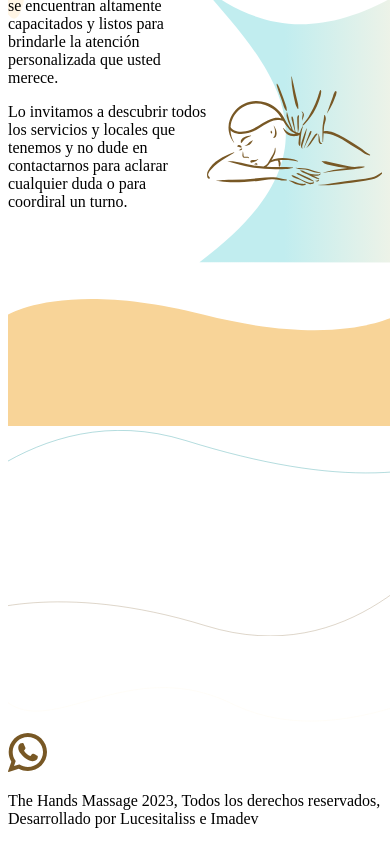
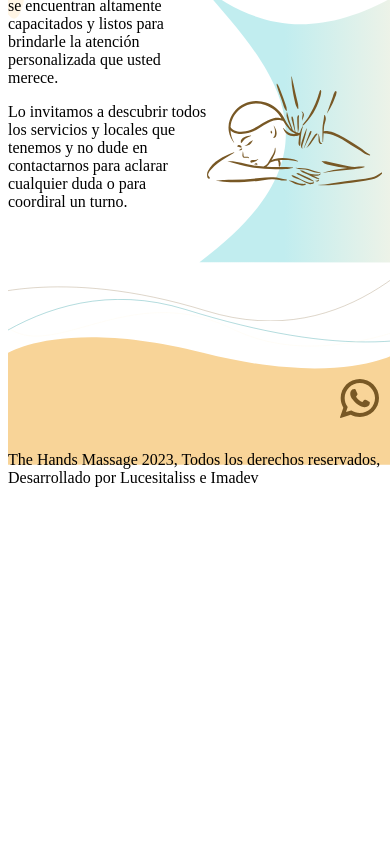
Before and after one commit to larts85/masaje_las_manos, a Next.js app: page / in a window 390 px wide. Shown: the part 2978-3822 px from the top of the page. After the commit the page ends 3489 px from the top, so only its background shows below. Built offline with nearby package versions, Linux system fonts and the light colour scheme.

Commit message:
home responsive

```diff
--- a/src/components/Footer/FooterBackground.tsx
+++ b/src/components/Footer/FooterBackground.tsx
@@ -1,8 +1,9 @@
 import { FC } from 'react'
+import style from './footer.module.css'
 
 const FooterBackground: FC = () => {
   return (
-    <div className="absolute top-[-2vw] xxl:top-[-20px] -z-10 w-full">
+    <div className={style.footerBackground}>
       <svg
         width="100vw"
         height="auto"
--- a/src/components/Footer/FooterLineOne.tsx
+++ b/src/components/Footer/FooterLineOne.tsx
@@ -1,8 +1,9 @@
 import { FC } from 'react'
+import style from './footer.module.css'
 
 const FooterLineOne: FC = () => {
   return (
-    <div className="absolute z-20 top-[-9vw] xxl:top-[-110px]">
+    <div className={`z-20 ${style.footerLineOne}`}>
       <svg
         width="100vw"
         height="auto"
--- a/src/components/Footer/FooterLineThree.tsx
+++ b/src/components/Footer/FooterLineThree.tsx
@@ -1,8 +1,15 @@
 import { FC } from 'react'
+import style from './footer.module.css'
 
 const FooterLineThree: FC = () => {
+  const topSize = {
+    movile: 'top-[2vh]',
+    sm: 'sm:top-[0vh]',
+  }
   return (
-    <div className="absolute z-20 top-[-15vw] xxl:top-[-230px]">
+    <div
+      className={`${style.footerLineThree} z-20 ${topSize.movile} ${topSize.sm}`}
+    >
       <svg
         width="100vw"
         height="auto"
--- a/src/components/Footer/FooterLineTwo.tsx
+++ b/src/components/Footer/FooterLineTwo.tsx
@@ -1,8 +1,9 @@
 import { FC } from 'react'
+import style from './footer.module.css'
 
 const FooterLineTwo: FC = () => {
   return (
-    <div className="absolute z-20 top-[-20vw] xxl:top-[-300px]">
+    <div className={`${style.footerLineTwo} z-20 `}>
       <svg
         width="100vw"
         height="auto"
--- a/src/components/Footer/FooterWhatsapp.tsx
+++ b/src/components/Footer/FooterWhatsapp.tsx
@@ -1,7 +1,8 @@
 import { FC } from 'react'
-
+import style from './footer.module.css'
 const FooterWhatsapp: FC = () => {
   return (
+    <div className={style.footerWhatsapp}>
       <svg
         width="10vw"
         height="auto"
@@ -19,6 +20,7 @@ const FooterWhatsapp: FC = () => {
           fill="#785825"
         />
       </svg>
+    </div>
   )
 }
 export default FooterWhatsapp
--- /dev/null
+++ b/src/components/Footer/footer.module.css
@@ -0,0 +1,47 @@
+.footer {
+  max-width: 1440px;
+  display: grid;
+  grid-template-columns: 1fr 1fr 0.5fr;
+  grid-template-rows: 1fr 1fr 0.5fr;
+  width: 100vw;
+  position: relative;
+}
+
+.footerBackground {
+  grid-column: 1/-1;
+  grid-row: 1/4;
+  z-index: -10;
+}
+
+.footerLineOne {
+  grid-column: 1/-1;
+  grid-row: 1/2;
+  position: absolute;
+}
+
+.footerLineTwo {
+  grid-column: 1/-1;
+  grid-row: 1/2;
+  position: absolute;
+  top: -110%;
+}
+
+.footerLineThree {
+  grid-column: 1/-1;
+  grid-row: 1/2;
+  position: absolute;
+  top: -50%;
+}
+
+.footerWhatsapp {
+  grid-column: 3/4;
+  grid-row: 2/3;
+  justify-self: center;
+  align-self: center;
+}
+
+.footerCopyright {
+  grid-column: 1/-1;
+  grid-row: 3/4;
+  align-self: end;
+}
--- a/src/components/Footer/footer.styles.ts
+++ b/src/components/Footer/footer.styles.ts
@@ -8,12 +8,7 @@ const copyrightSize = {
 }
 
 const className = {
-  footerContainer: `flex flex-col items-center`,
-  background: 'relative w-full max-w-1440px top-[-6vw] xxl:top-[-80px]',
   lineContainer: 'relative w-full max-w-1440px',
-  content:
-    'flex flex-col items-end justify-end h-19vh lg:h-25vw xxl:h-26vw max-h-[471px] xlg:h-385px',
-  whatsapp: 'pr-[3vw] pb-[3vw] xlg:pr-[40px] xlg:pb-[20px]',
   copyrightContainer:
     'bg-secondary-darker w-100vw h-3vh flex items-center justify-center max-w-1440px max-h-[100.8px]',
   copyright: `text-secondary-lighter text-center ${copyrightSize.movile} ${copyrightSize.sm} ${copyrightSize.md} ${copyrightSize.lg} ${copyrightSize.xl} ${copyrightSize.xxl}`,
--- a/src/components/Footer/index.tsx
+++ b/src/components/Footer/index.tsx
@@ -6,32 +6,27 @@ import FooterWhatsapp from './FooterWhatsapp'
 import FooterLineThree from './FooterLineThree'
 import useTranslations from '@/hooks/useTranslations'
 import className from './footer.styles'
+import style from './footer.module.css'
 
 const Footer: FC = () => {
   const { translations } = useTranslations()
   return (
-    <footer className={className.footerContainer}>
-      <div className={className.background}>
+    <div className="flex flex-col items-center">
+      <footer className={`${style.footer} mt-[-10%] xxl:mt-[-120px]`}>
         <FooterBackground />
-      </div>
-
-      <div className={className.lineContainer}>
         <FooterLineOne />
         <FooterLineTwo />
         <FooterLineThree />
-      </div>
-
-      <div className={className.content}>
-        <div className={className.whatsapp}>
-          <FooterWhatsapp />
-        </div>
-        <div className={className.copyrightContainer}>
+        <FooterWhatsapp />
+        <div
+          className={`${className.copyrightContainer} ${style.footerCopyright}`}
+        >
           <p className={className.copyright}>
             {translations.footerHomePage.Copyright}
           </p>
         </div>
-      </div>
-    </footer>
+      </footer>
+    </div>
   )
 }
 
--- a/src/components/Home/Content/content.module.css
+++ b/src/components/Home/Content/content.module.css
@@ -7,7 +7,7 @@
 .background {
   grid-column: 1/3;
   grid-row: 1/4;
-  z-index: -10;
+  z-index: -30;
 }
 
 .sectionOne {
--- a/src/components/Home/Content/index.tsx
+++ b/src/components/Home/Content/index.tsx
@@ -11,10 +11,8 @@ const Content: FC = () => {
   const { translations } = useTranslations()
 
   return (
-    <div>
-      <div
-        className={`${style.content} mt-[-5vh] sm:mt-[-12vh] md:mt-[-15vh] xl:mt-[-230px] `}
-      >
+    <div className="flex flex-col items-center">
+      <div className={`mt-[-12%]  xxl:mt-[-200px] ${style.content} `}>
         <section className={style.sectionOne}>
           <div className={className.textsesionOne}>
             {translations.contentHomePage.sesionOne.map((sesion) => (
```
Also changed, not shown: src/pages/home.module.css (added). Lines whose indentation alone changed are shown as unchanged.
